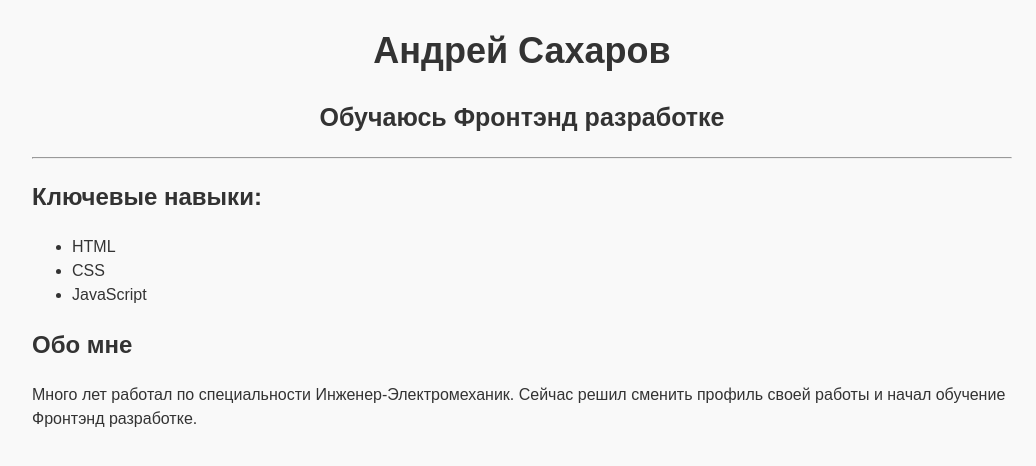
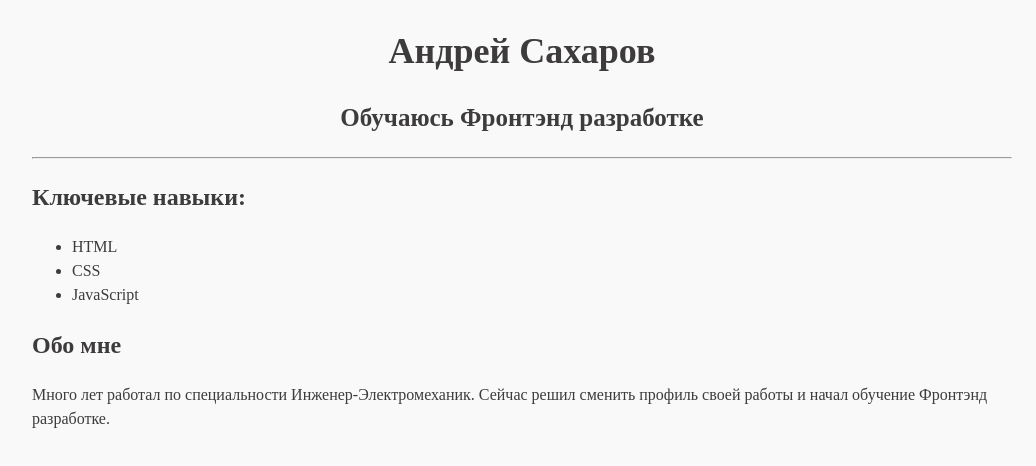
Before and after one commit to SaXaReD/saxared.github.io, a plain HTML site: page index.html in a window 1280 px wide. Shown: the whole page, without its empty margins (118-1154 px from the left). Drawn offline with Linux system fonts and the light colour scheme.

Commit message:
Change font style

```diff
--- a/style.css
+++ b/style.css
@@ -1,9 +1,9 @@
 body {
-    font-family: sans-serif;
+    font-family: 'Times New Roman', Times, serif;
     line-height: 1.5;
 
     background-color: #f9f9f9;
-    color: #333333;
+    color: #3d3b3b;
 
     width: 980px;
     margin: 0 auto;
```
